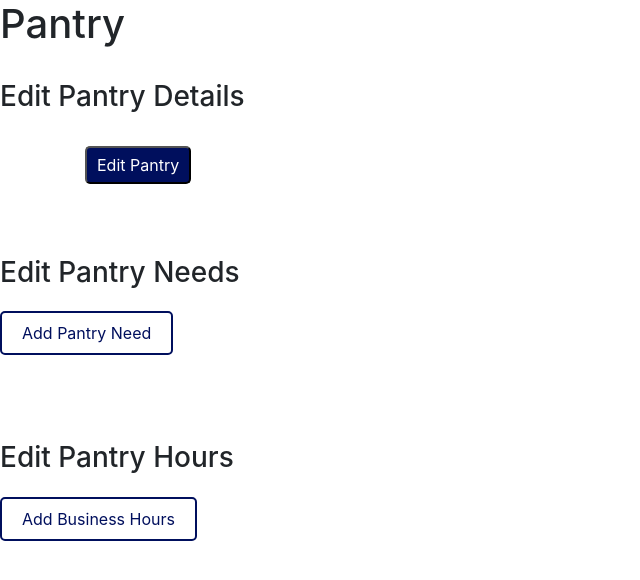
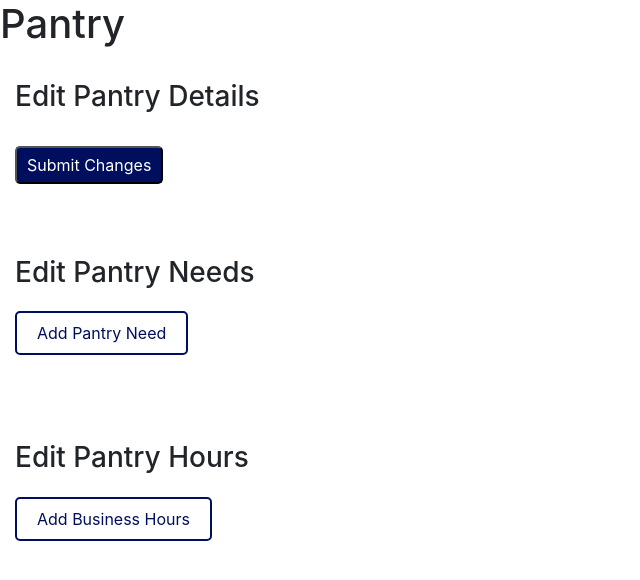
Before and after one commit to RashidISOM/SmartNorthFL, a Django app: page /delete_need/1 in a window 1280 px wide. Shown: the part 116-696 px from the top of the page, without its empty margins (0-640 px from the left). Run offline with Django 3.2, Linux system fonts and the light colour scheme; data that the repository does not hold is empty; some libraries are stand-ins or nearby versions.

Commit message:
small formatting change

```diff
--- a/mysite/templates/editpantry.html
+++ b/mysite/templates/editpantry.html
@@ -6,9 +6,9 @@
 {% block body %}
     <h1>Pantry</h1>
     <br>
+    <div class = "container" style = "float: left;">
     <h3>Edit Pantry Details</h3>
 
-    <div class = "container">
 
     <form method="POST">
       <br>
@@ -25,11 +25,11 @@
 
       {% endfor %}
 
-      <button type = "submit" class ="buttonStyle" style="padding: 5px 10px 5px 10px;" name = "button"> Edit Pantry </button>
+      <button type = "submit" class ="buttonStyle" style="padding: 5px 10px 5px 10px;" name = "button"> Submit Changes </button>
 
     </form>
 
-  </div>
+
   <br><br><br>
 
 
@@ -39,7 +39,7 @@
     <a href=  "{% url 'add_need' %}" class="onPageButton" >Add Pantry Need</a>
     <br><br><br>
 
-    <div class = "container">
+
     {% for pantry in user.pantry_set.all %}
 
 
@@ -69,7 +69,6 @@
     {% endfor %}
 
 
-  </div>
 
 <br><br>
 
@@ -79,7 +78,7 @@
     <a href=  "{% url 'add_hours' %}" class="onPageButton" href = "add">Add Business Hours</a>
     <br><br><br>
 
-    <div class = "container">
+
     {% for pantry in user.pantry_set.all %}
 
 
```
